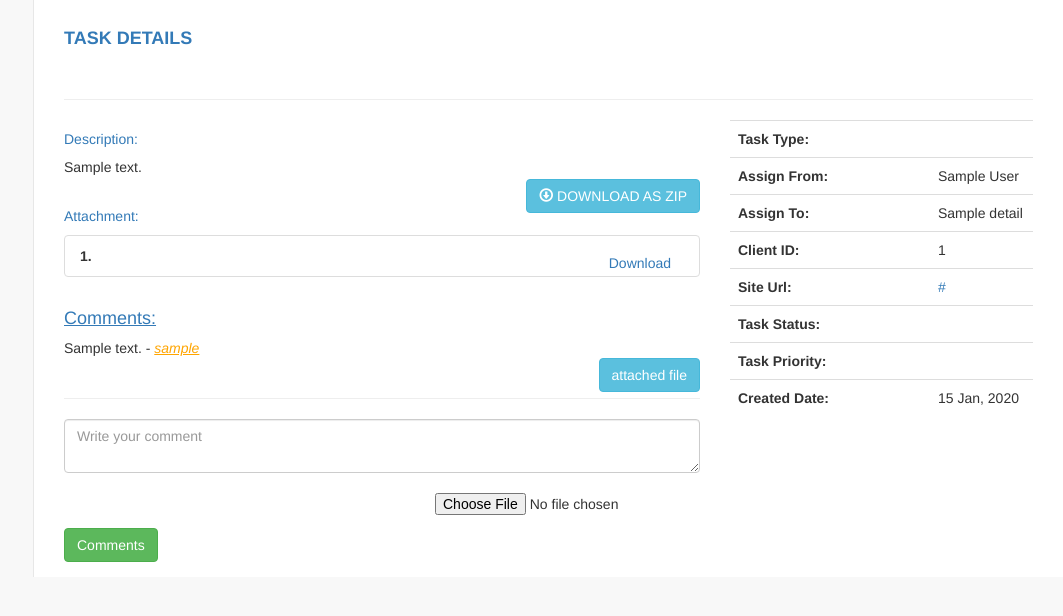
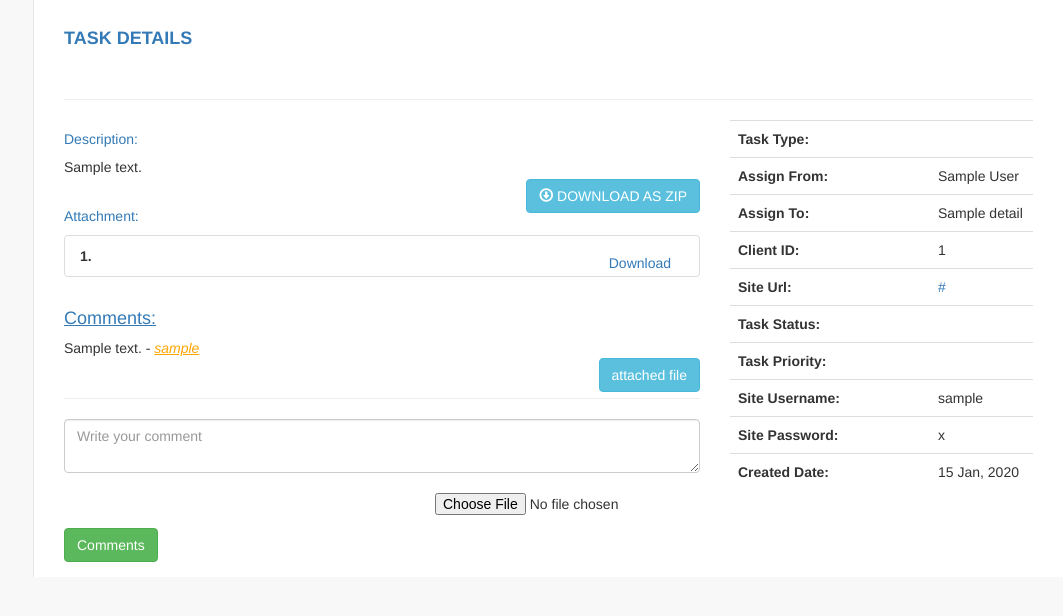
Before and after one commit to mf-hossen/task_management, a PHP site: template app/templates/common/task/view.twig in a window 1280 px wide. Shown: the part 52-668 px from the top of the page, without its empty margins (217-1280 px from the left). Run offline with PHP 8.4, Linux system fonts and the light colour scheme; the template is opened without the code that fills it: most values are stand-ins (such as "Sample title", 1, 10 or a date in 2020); some libraries are stand-ins or nearby versions.

Commit message:
site username and password is added in task when user marker done

```diff
--- a/app/src/TaskMapper.php
+++ b/app/src/TaskMapper.php
@@ -465,6 +465,8 @@
               tasks.client_id,
               tasks.status,
               tasks.site_url,
+              tasks.site_username,
+              tasks.site_password,
               tasks.created_at,
               tasks.priority,
               member.username as membername,
@@ -677,10 +679,12 @@
         $taskID = $data['task_id'];
         //var_dump($data);die();
         try {
-            $sql = "UPDATE  tasks SET status = :status , site_url = :site_url  WHERE  id ='$taskID'";
+            $sql = "UPDATE  tasks SET status = :status , site_url = :site_url ,  site_username = :site_username ,  site_password = :site_password   WHERE  id ='$taskID'";
             $stmt = $this->db->prepare($sql);
             $stmt->bindParam(':status', $data['status']);
             $stmt->bindParam(':site_url', $data['site_url']);
+            $stmt->bindParam(':site_username', $data['site_username']);
+            $stmt->bindParam(':site_password', $data['site_password']);
             $stmt->execute();
 
             return $taskID;
--- a/app/templates/common/task/view.twig
+++ b/app/templates/common/task/view.twig
@@ -28,8 +28,7 @@
 
 
                 {% elseif session.user.0.role=='Member' %}
-                    <form action="/task/member/change_status" method="post">
-                        <div class="col-lg-5">
+                    <form action="/task/member/change_status" method="post" class="form-inline">
                         {% if details.status==1 %}
                             <span class="text-success text-uppercase"
                                   style="color:#46af48;font-weight:600"></span>
@@ -37,26 +36,37 @@
                             <span class="text-success text-uppercase"
                                   style="color:#46af48;font-weight:600"></span>
                         {% else %}
+                            <div class="form-group">
                                 <select name="status" id="inputID" class="form-control" required>
                                     <option value="3" {{ details.status==3 ? 'selected' : '' }}>Pending</option>
-                                <option value="4"  {{ details.status==4 ? 'selected' : '' }}>Done</option>
-                               <option value="5"  {{ details.status==5 ? 'selected' : '' }}>On Progress</option>
-                               <option value="6"  {{ details.status==6 ? 'selected' : '' }}>Pause</option>
+                                    <option value="4" {{ details.status==4 ? 'selected' : '' }}>Done</option>
+                                    <option value="5" {{ details.status==5 ? 'selected' : '' }}>On Progress</option>
+                                    <option value="6" {{ details.status==6 ? 'selected' : '' }}>Pause</option>
                                 </select>
+                            </div>
                             <input type="hidden" name="cid" value="{{ details.client_id }}">
+                            <div class="form-group">
+
+                                <input type="text" class="form-control" value="{{ details.site_url }}" name="site_url" placeholder="Site URL" required>
+                            </div>
+                            <div class="form-group">
+
+                                <input type="text" class="form-control" value="{{ details.site_username }}"
+                                       name="site_username" placeholder="User Name" required>
+                            </div>
+                            <div class="form-group">
+
+                                <input type="text" class="form-control" value="{{ details.site_password }}"
+                                       name="site_password" placeholder="Password" required>
                             </div>
 
-                        <div class="col-md-5">
-                            <input type="text" class="form-control" value="{{ details.site_url }}" name="site_url" placeholder="Site URL">
-                        </div>
+                            <input type="hidden" name="task_id" value="{{ details.task_id }}">
+                            <div class="form-group">
 
-                        <div class="col-md-2">
-                            <input type="hidden" name="task_id" value="{{ details.task_id }}">
                                 <input type="submit" class="btn btn-success" value="Submit">
                             </div>
+                        {% endif %}
 
-
-                        {% endif %}
                     </form>
                 {% endif %}
 
@@ -77,7 +87,8 @@
                     <input type="hidden" name="task_id" value="{{ details.task_id }}">
                 </div>
                 <div class="col-md-4">
-                    <input type="text" class="form-control"  value="{{ details.site_url }}" name="site_url" placeholder="Site URL" >
+                    <input type="text" class="form-control" value="{{ details.site_url }}" name="site_url"
+                           placeholder="Site URL">
                 </div>
 
                 <div class="col-md-1">
@@ -113,14 +124,15 @@
                     <select name="status" id="inputID" class="form-control" required>
                         <option value="" hidden> -- Select Status --</option>
                         <option value="3" {{ details.status==3 ? 'selected' : '' }}>Pending</option>
-                        <option value="4"  {{ details.status==4 ? 'selected' : '' }}>Done</option>
-                        <option value="5"  {{ details.status==5 ? 'selected' : '' }}>On Progress</option>
-                        <option value="6"  {{ details.status==6 ? 'selected' : '' }}>Pause</option>
+                        <option value="4" {{ details.status==4 ? 'selected' : '' }}>Done</option>
+                        <option value="5" {{ details.status==5 ? 'selected' : '' }}>On Progress</option>
+                        <option value="6" {{ details.status==6 ? 'selected' : '' }}>Pause</option>
                     </select>
                 </div>
                 <div class="form-group">
                     <input type="hidden" name="cid" value="{{ details.client_id }}">
-                    <input type="text" class="form-control" value="{{ details.site_url}}" name="site_url" placeholder="Site URL" >
+                    <input type="text" class="form-control" value="{{ details.site_url }}" name="site_url"
+                           placeholder="Site URL">
                 </div>
                 <input type="hidden" name="task_id" value="{{ details.task_id }}">
                 <input type="submit" class="btn btn-success" value="Submit">
@@ -170,10 +182,11 @@
             </div>
             <div class="row">
                 {#{{ dump(session.user.0.role) }}#}
-                {% if (session.user.0.role=='Admin')  %}
+                {% if (session.user.0.role=='Admin') %}
                     <div class="col-md-12">
                         <div class="pull-right btn-toolbar">
-                        <a href="/task/attached/{{ details.task_id }}" class="btn btn-link btn-group  text-uppercase">
+                            <a href="/task/attached/{{ details.task_id }}"
+                               class="btn btn-link btn-group  text-uppercase">
                                 <span class="glyphicon glyphicon-plus" aria-hidden="true"></span> Add more files
                             </a>
                         </div>
@@ -208,7 +221,8 @@
                 <div class="form-group">
                     <textarea class="form-control" placeholder="Write your comment" name="comments"></textarea><br>
                     <input type="file" name="comment_attach" class=" pull-right">
-                </div><br>
+                </div>
+                <br>
                 <div class="form-group">
                     <button type="submit" class="btn btn-success">Comments</button>
                 </div>
@@ -299,6 +313,22 @@
                 </tr>
 
                 <tr>
+                    <td style="width:200px"><b>Site Username:</b></td>
+                    <td>
+                        {{ details.site_username ?  details.site_username : 'N/A'  }}
+                    </td>
+                </tr>
+
+
+                <tr>
+                    <td style="width:200px"><b>Site Password:</b></td>
+                    <td>
+                        {{ details.site_password ? details.site_password : 'N/A' }}
+                    </td>
+                </tr>
+
+
+                <tr>
                     <td style="width:200px"><b>Created Date:</b></td>
                     <td>
                         {{ details.created_at|date('d M, Y') }}
--- a/db/log.sql
+++ b/db/log.sql
@@ -30,3 +30,5 @@
 ALTER TABLE `comments` ADD `comment_attach` TEXT NULL AFTER `username`;
 --Shanta 03 10 2016
 ALTER TABLE `tasks` CHANGE `status` `status` TINYINT(4) NOT NULL DEFAULT '3' COMMENT '1=Complete, 2=Incomplete, 3=Pending; 4=Done; 5=on progress, 6=pause';
+-- Emon 05 10 2016
+ALTER TABLE `tasks` ADD `site_username` VARCHAR(128) NOT NULL AFTER `site_url`, ADD `site_password` VARCHAR(128) NOT NULL AFTER `site_username`;
```
Lines whose indentation alone changed are shown as unchanged.
